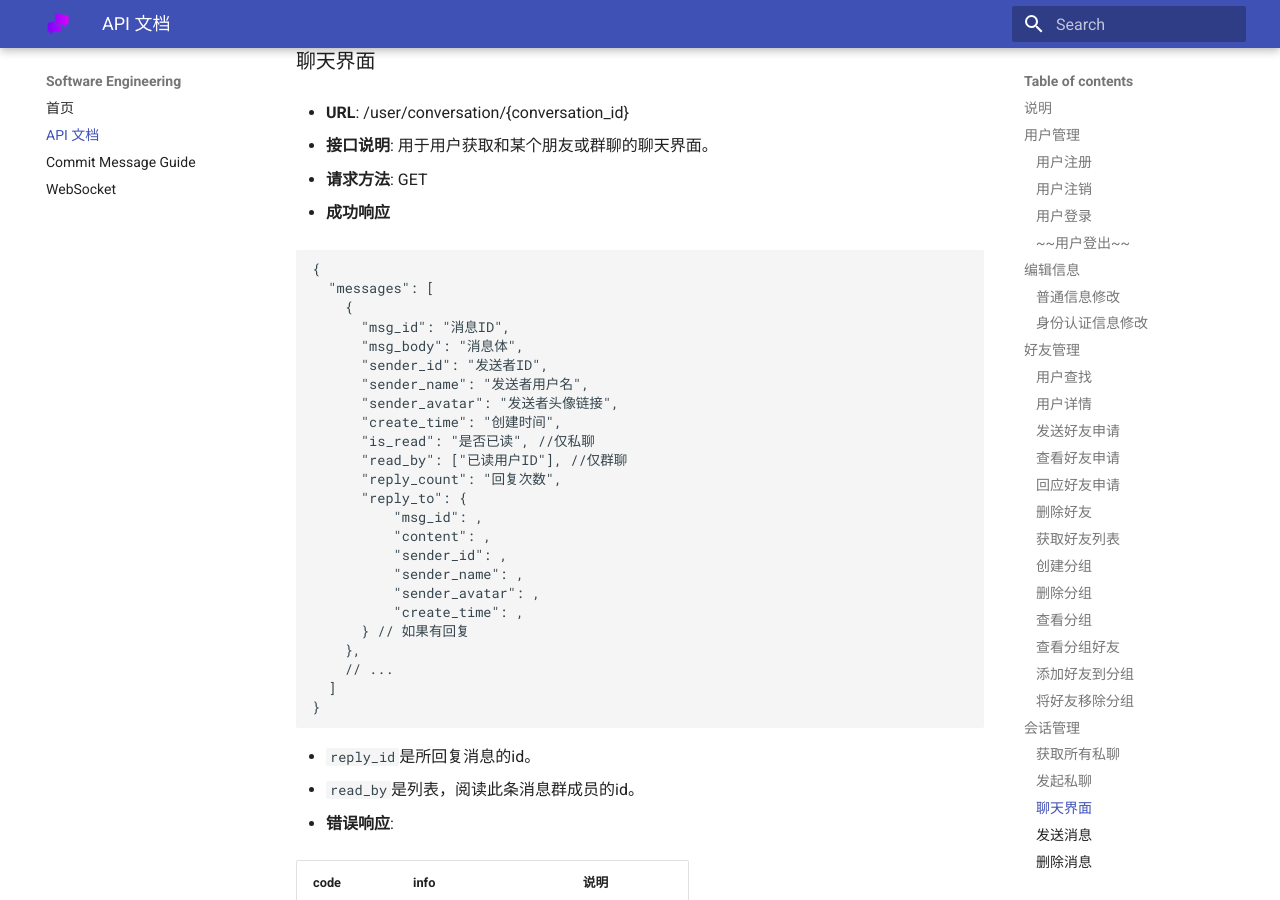
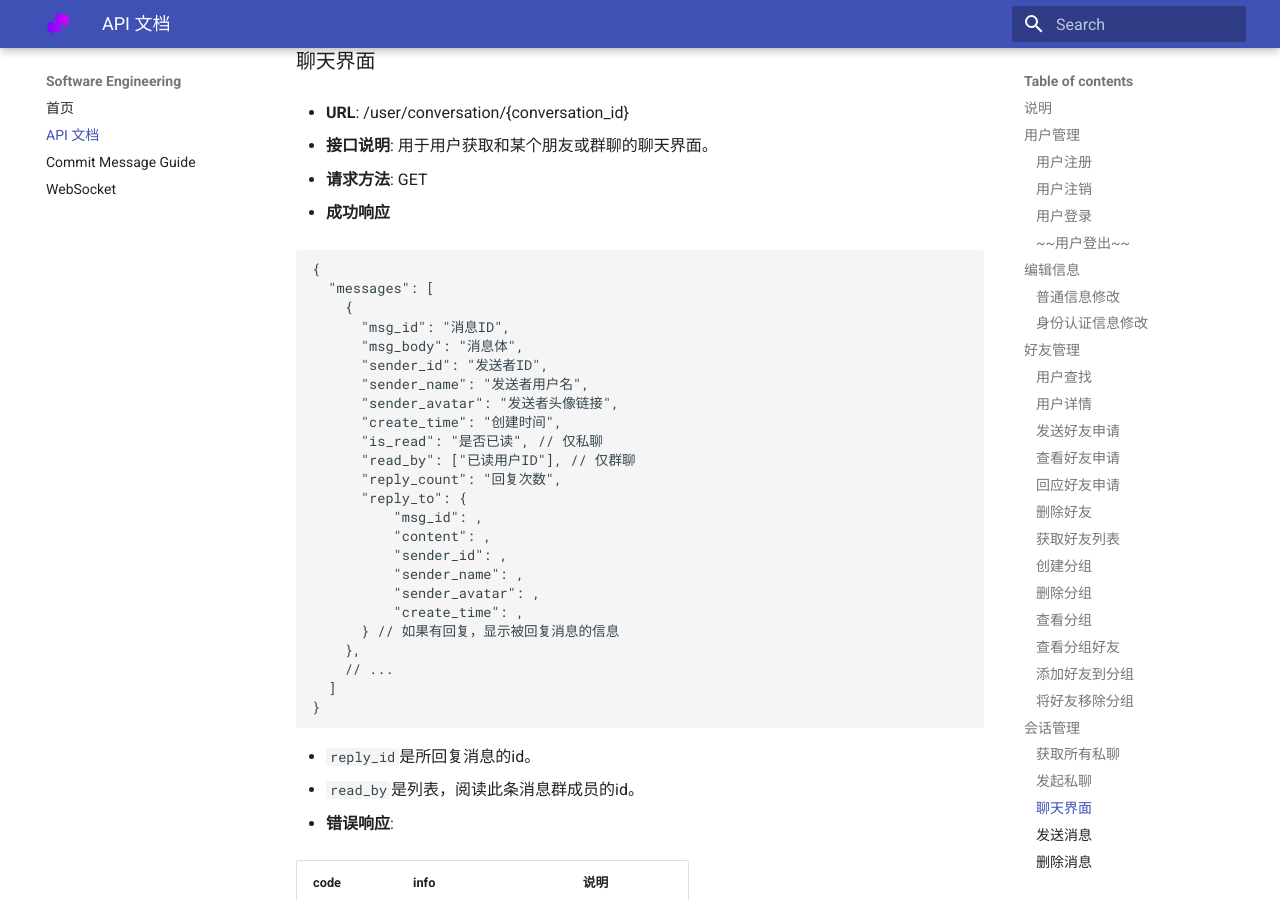
Before and after one commit to zhennan1/software-engineering, an MkDocs documentation site: the page built from docs/api.md, in a window 1280 px wide and 900 px high, scrolled down 16926 px. Built offline with MkDocs 1.6.1 and Material for MkDocs 9.7.7, drawn with Linux system fonts in a browser that asks for light colours.

```diff
--- a/docs/api.md
+++ b/docs/api.md
@@ -771,8 +771,8 @@
       "sender_name": "发送者用户名",
       "sender_avatar": "发送者头像链接",
       "create_time": "创建时间",
-      "is_read": "是否已读", //仅私聊
-      "read_by": ["已读用户ID"], //仅群聊
+      "is_read": "是否已读", // 仅私聊
+      "read_by": ["已读用户ID"], // 仅群聊
       "reply_count": "回复次数",
       "reply_to": {
           "msg_id": ,
@@ -781,7 +781,7 @@
           "sender_name": ,
           "sender_avatar": ,
           "create_time": ,
-      } // 如果有回复
+      } // 如果有回复，显示被回复消息的信息
     },
     // ...
   ]
```
